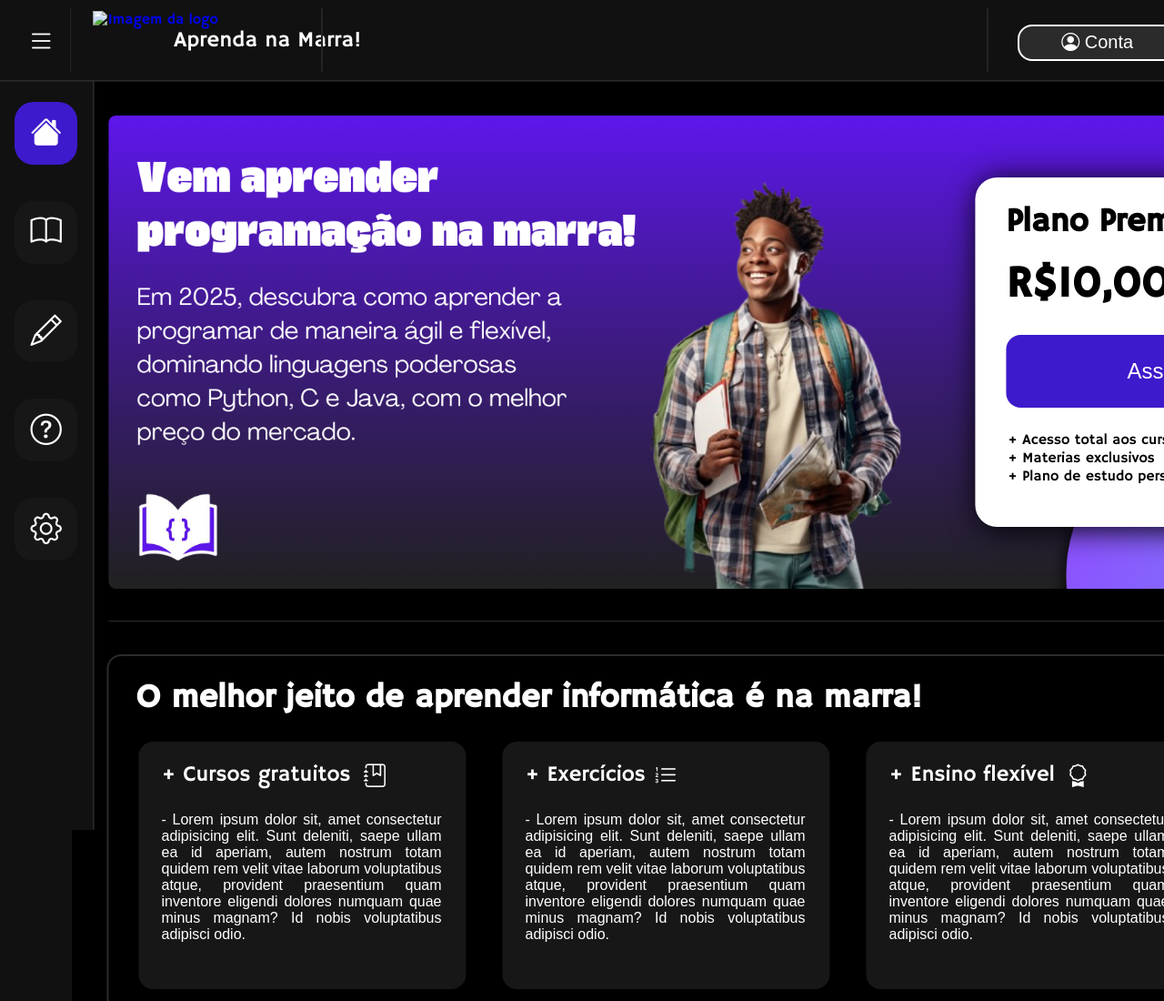
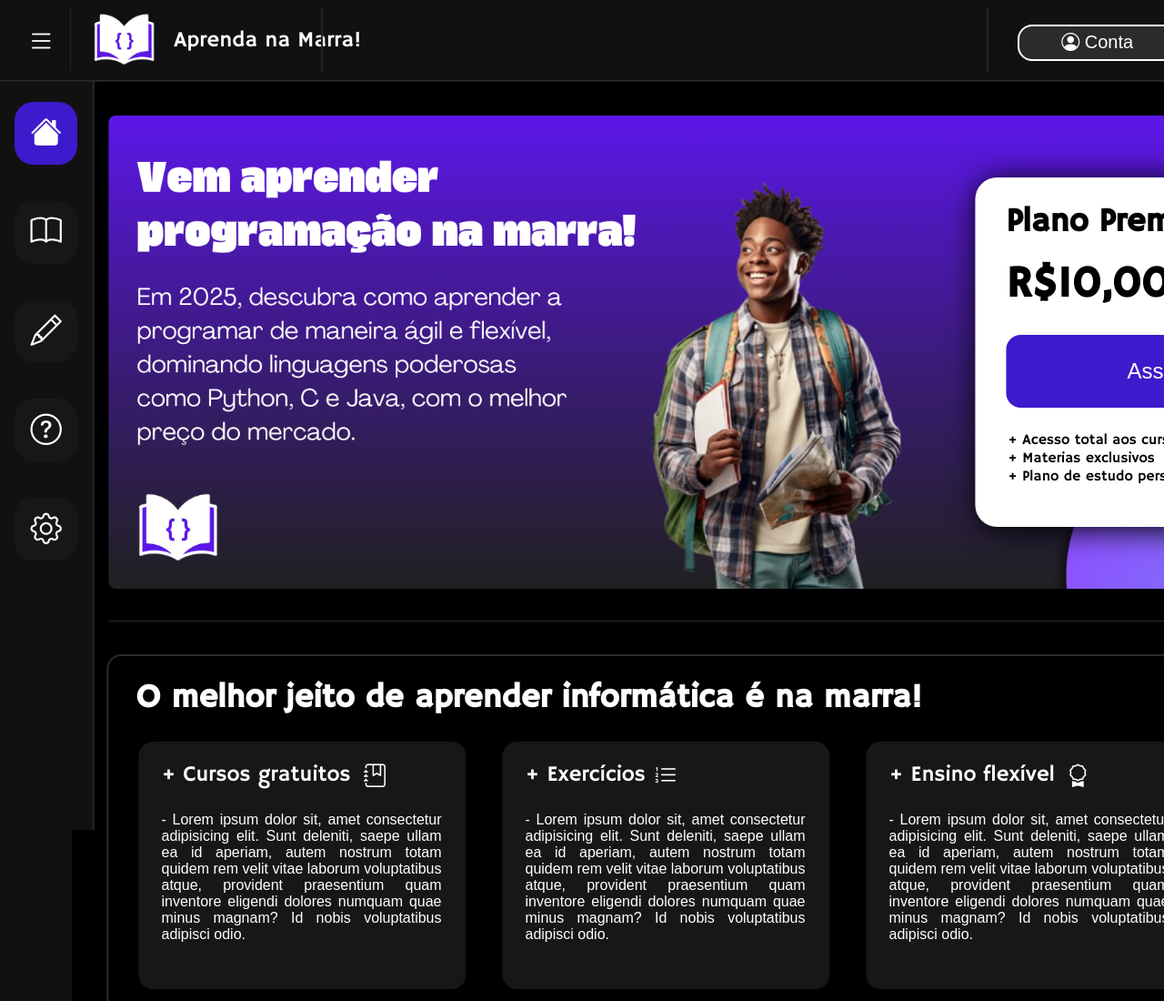
Before and after one commit to GabrielVicto7/AprendanaMarra-, a plain HTML site: page index.html in a window 1280 px wide. Shown: the top 1100 px of the page at 91% size. Drawn offline with nearby package versions, Linux system fonts and the light colour scheme; files whose address does not match are found by name.

Commit message:
Update index.html

```diff
--- a/index.html
+++ b/index.html
@@ -5,7 +5,7 @@
     <meta name="viewport" content="width=device-width, initial-scale=1.0">
     <title>Aprenda na Marra! - Início</title>
     <link rel="stylesheet" href="style.css">
-    <link rel="icon" href="Imagens/Icon HTML.png">
+    <link rel="icon" href="Icon HTML.png">
     <link rel="stylesheet" href="https://cdn.jsdelivr.net/npm/bootstrap-icons@1.10.5/font/bootstrap-icons.css">
 </head>
 <body  id="BodyInício">
@@ -14,7 +14,7 @@
         <div id="Linha_1"><hr class="Linhas"></div>
         <a href="#">
             <div id="Logo">
-                <img src="Imagens/Icon HTML.png" alt="Imagem da logo" id="Img_Logo">
+                <img src="Icon HTML.png" alt="Imagem da logo" id="Img_Logo">
                 <p id="Texto_da_Logo">Aprenda na Marra!</p>
             </div>
         </a>
```
